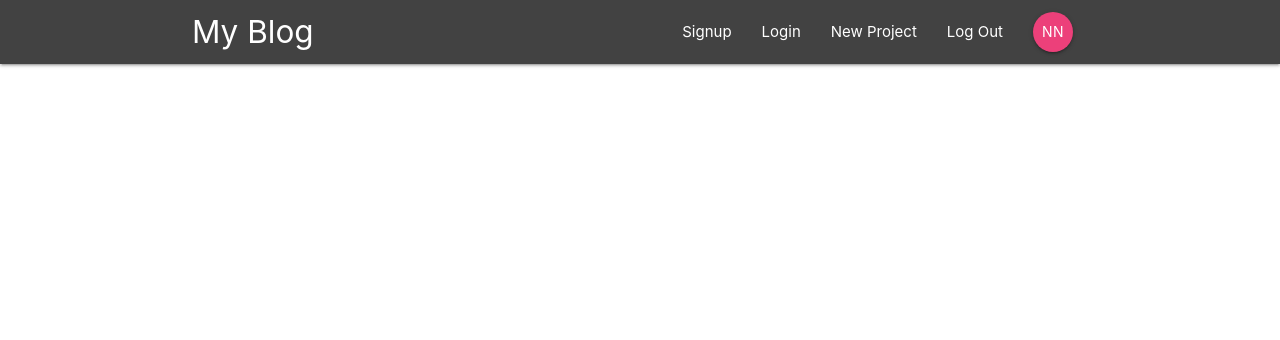
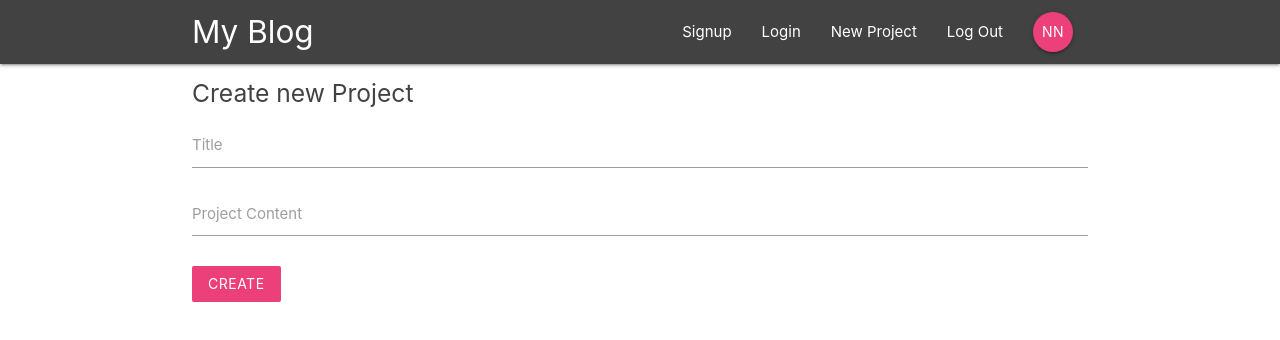
Before and after one commit to dawidkozakiewicz/React_Redux_Firebase, a React (Create React App) app: page /create in a window 1280 px wide. Shown: the top 340 px of the page. Built offline with nearby package versions, Linux system fonts and the light colour scheme.

Commit message:
add func. of creating new projects

```diff
--- a/src/App.js
+++ b/src/App.js
@@ -5,6 +5,7 @@
 import ProjectDetails from './components/projects/ProjectDetails'
 import SignIn from './components/auth/SignIn'
 import SignUp from './components/auth/SignUp'
+import CreateProject from "./components/projects/CreateProject"
 function App() {
   return (
     <BrowserRouter>
@@ -15,6 +16,7 @@
           <Route path="/project/:id" component={ProjectDetails} />
           <Route path='/signin' component={SignIn} />
           <Route path='/signup' component={SignUp} />
+          <Route path='/create' component={CreateProject} />
         </Switch>
       </div>
     </BrowserRouter>
--- a/src/components/projects/CreateProject.js
+++ b/src/components/projects/CreateProject.js
@@ -0,0 +1,42 @@
+import React, { Component } from 'react'
+
+class CreateProject extends Component {
+    state = {
+        title: '',
+        content: ''
+    }
+    handleChange = (e) => {
+        this.setState({
+            [e.target.id]: e.target.value
+        })
+    }
+
+    handleSubmit = (e) => {
+        e.preventDefault()
+        console.log(this.state)
+    }
+
+    render() {
+        return (
+            <div className="container">
+                <form onSubmit={this.handleSubmit} className="white">
+                    <h5 className="grey-text text-darken-3">Create new Project</h5>
+                    <div className="input-field">
+                        <label htmlFor="title">Title</label>
+                        <input type="text" id="title" onChange={this.handleChange} />
+                    </div>
+                    <div className="input-field">
+                        <label htmlFor="content">Project Content</label>
+                        <textarea id="content" className="materialize-textarea" onChange={this.handleChange}></textarea>
+                    </div>
+                    <div className="input-field">
+                        <button className="btn pink lighten-1 z-depth-0">Create</button>
+                    </div>
+                </form>
+
+            </div>
+        )
+    }
+}
+
+export default CreateProject
```
